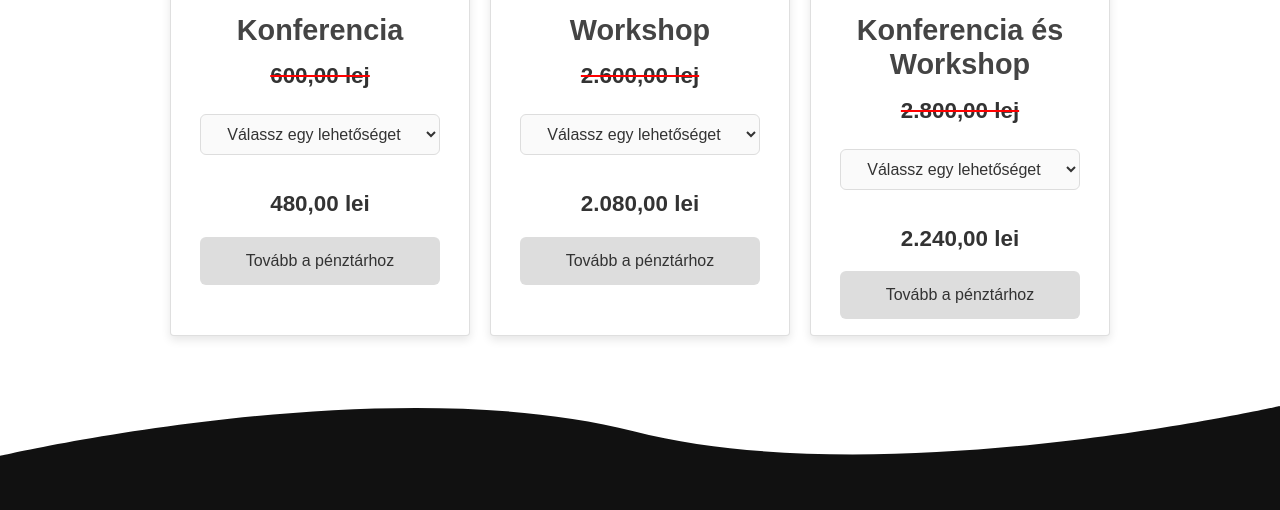
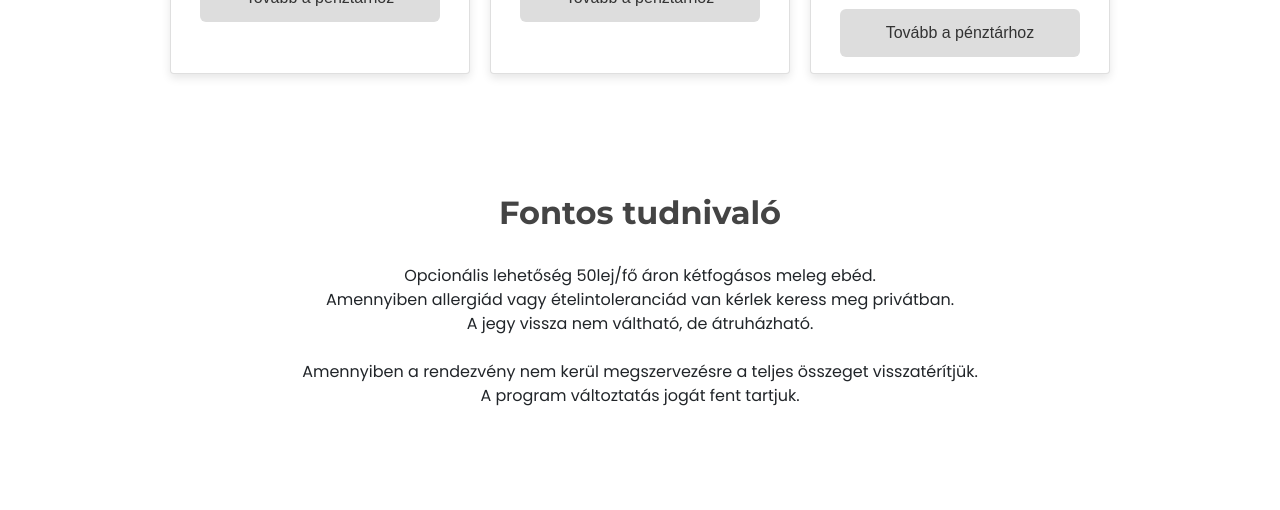
Before and after one commit to viragist07/viragota, a plain HTML site: page konferencia.html in a window 1280 px wide. Shown: the part 4842-5352 px from the top of the page. Drawn offline with Linux system fonts and the light colour scheme.

Commit message:
Add files via upload

```diff
--- a/konferencia.html
+++ b/konferencia.html
@@ -194,21 +194,6 @@
   <div class="schedule-item">18:00-19:20 Utómunka és marketing - <strong>Virág Ágota</strong> és <strong>Fehér-Tarcsi Erzsébet</strong></div>
 
 </br><br>
-
-  <h2>Fontos tudnivaló</h2>
-</br>
-  Opcionális lehetőség 50lej/fő áron kétfogásos meleg ebéd. </br>
-  Amennyiben allergiád vagy ételintoleranciád van kérlek keress meg privátban.</br>
-  A jegy vissza nem váltható, de átruházható.</br></br>
-
-  Amennyiben a rendezvény nem kerül megszervezésre a teljes összeget visszatérítjük. </br>
-  A program változtatás jogát fent tartjuk.</br>
-
-
-</div>
-
-
-<br><br>
 
 </div>
 
@@ -415,6 +400,35 @@
         <!--About Section End-->
 
 
+          <div class="fontos">
+              <div class="row">
+                  <!--About Conference-->
+                  <div class="col-xl-8 offset-xl-2 col-lg-10 offset-lg-1 about-intro text-center wow fadeInUp" data-wow-delay="0.2s" >
+                      <!-- <h2 class="text-uppercase marbtm-40">Erdélyi baba mama konferencia 2025.01.31</h2> -->
+
+
+
+        <h2>Fontos tudnivaló</h2>
+      </br>
+        Opcionális lehetőség 50lej/fő áron kétfogásos meleg ebéd. </br>
+        Amennyiben allergiád vagy ételintoleranciád van kérlek keress meg privátban.</br>
+        A jegy vissza nem váltható, de átruházható.</br></br>
+
+        Amennyiben a rendezvény nem kerül megszervezésre a teljes összeget visszatérítjük. </br>
+        A program változtatás jogát fent tartjuk.</br>
+
+      </br></br></br></br></br></br></br></br>
+
+
+                        </div>
+                  </div>
+            </div>
+
+
+
+
+
+
 
         <!--Footer Section Start-->
         <footer class="wave-footer">
```
